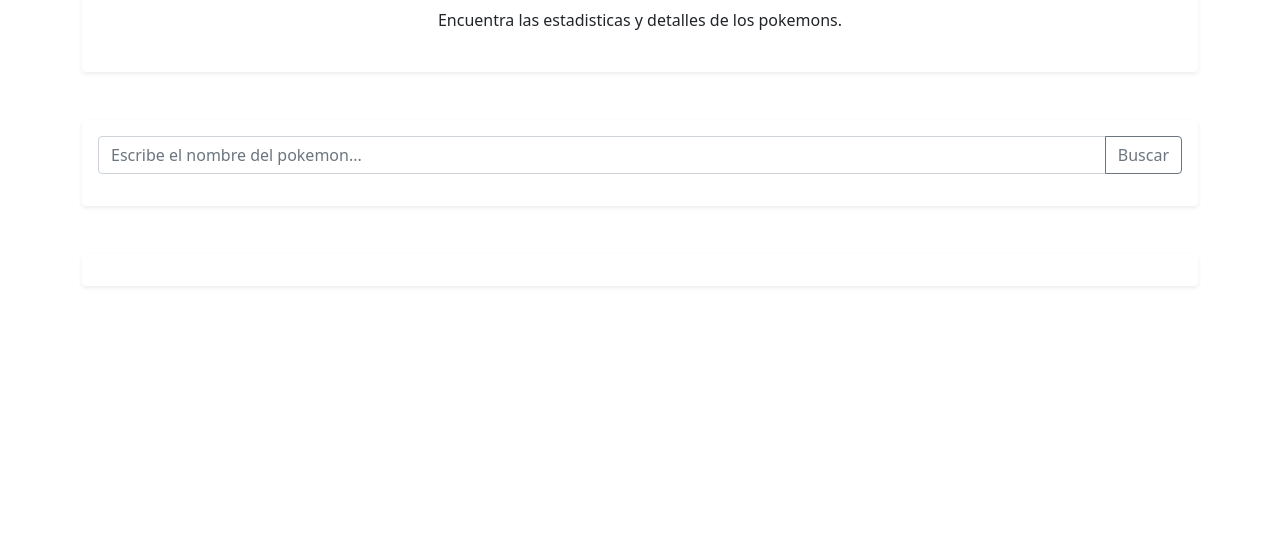
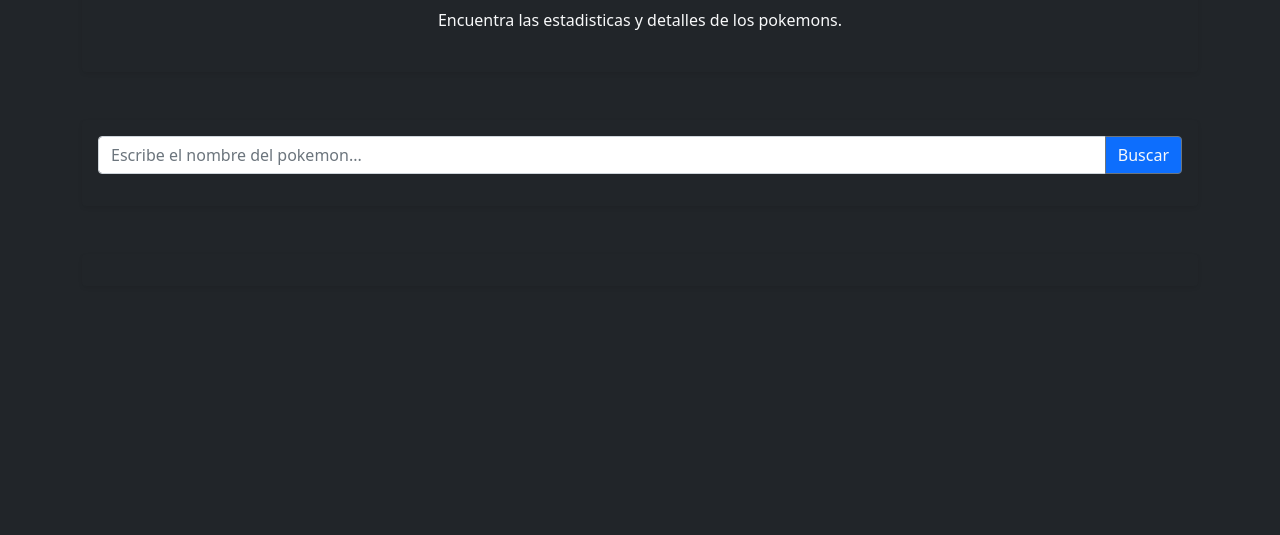
Before and after one commit to dcyar-learning/devf-pokedex, a plain HTML site: page index.html in a window 1280 px wide. Shown: the part 265-800 px from the top of the page. Drawn offline with nearby package versions, Linux system fonts and the light colour scheme; no server answers.

Commit message:
change bg color

```diff
--- a/index.html
+++ b/index.html
@@ -12,7 +12,7 @@
       crossorigin="anonymous"
     />
   </head>
-  <body>
+  <body class="bg-dark">
     <header>
       <nav
         class="navbar navbar-expand-lg navbar-light"
@@ -57,13 +57,13 @@
       </nav>
     </header>
     <main class="container mt-4">
-      <div class="shadow-sm p-3 mb-5 bg-body rounded text-center">
+      <div class="shadow-sm p-3 mb-5 bg-dark rounded text-center">
         <h2><img src="./img/logo-dex.png" alt="Pokedex" /></h2>
-        <p class="my-4">
+        <p class="my-4 text-light">
           Encuentra las estadisticas y detalles de los pokemons.
         </p>
       </div>
-      <div class="shadow-sm p-3 mb-5 bg-body rounded">
+      <div class="shadow-sm p-3 mb-5 bg-dark rounded">
         <form id="searchForm">
           <div class="input-group mb-3">
             <input
@@ -75,13 +75,16 @@
               aria-label="Escribe el nombre del pokemon..."
               aria-describedby="button-addon2"
             />
-            <button class="btn btn-outline-secondary" type="subsmit">
+            <button
+              class="btn btn-primary text-light btn-outline-secondary"
+              type="subsmit"
+            >
               Buscar
             </button>
           </div>
         </form>
       </div>
-      <div class="shadow-sm p-3 mb-5 bg-body rounded">
+      <div class="shadow-sm p-3 mb-5 bg-dark rounded">
         <div class="container">
           <div class="row" id="messages"></div>
           <div class="row" id="pokemons-list"></div>
```
